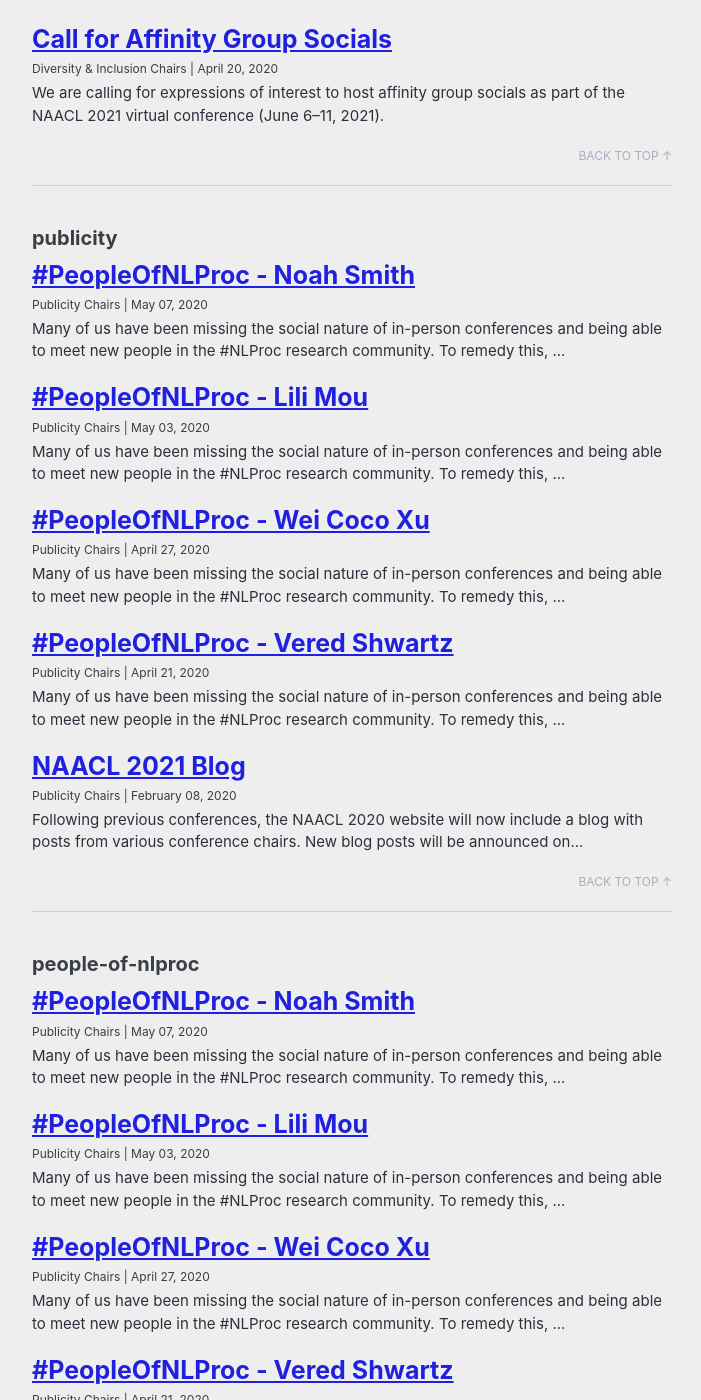
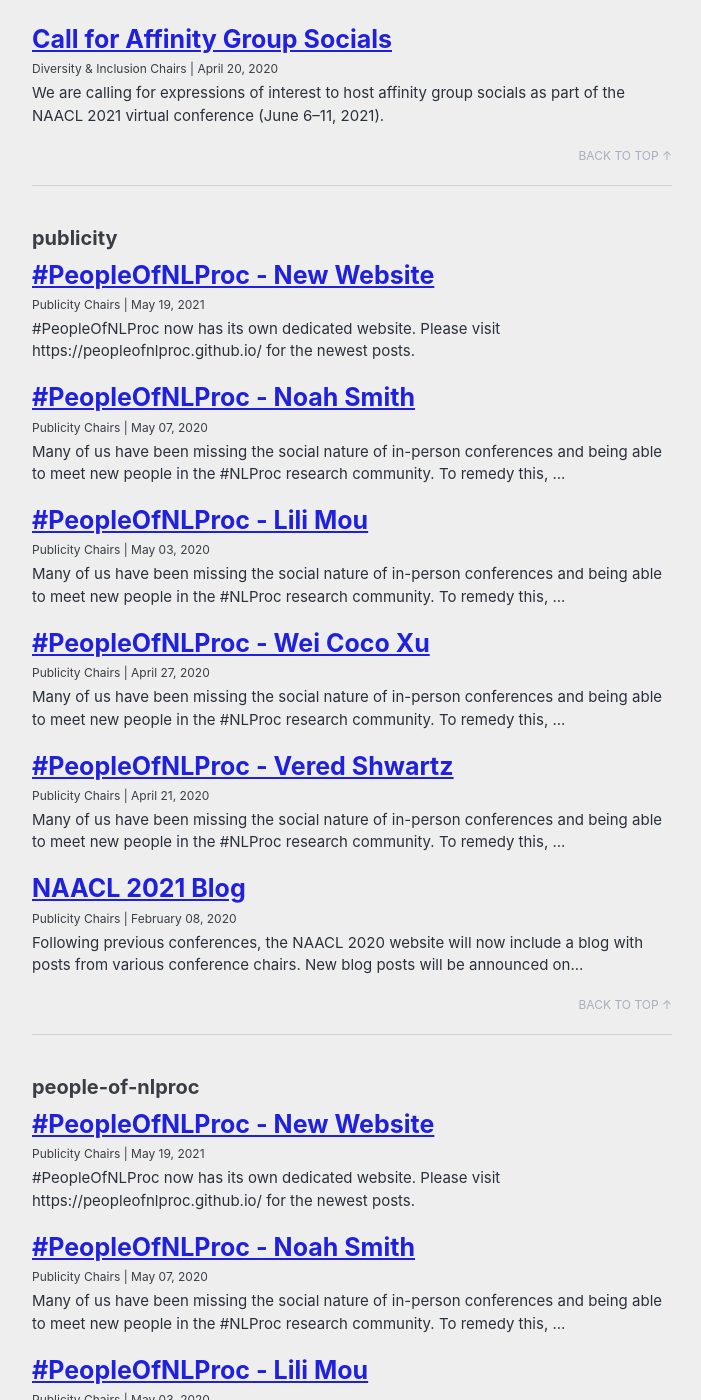
Before and after one commit to naacl-org/naacl-2021-website, a Jekyll site: the page built from _pages/tag-archive.md, in a window 1280 px wide and 1400 px high, scrolled down 2607 px. Shown: the whole window, without its empty margins (288-989 px from the left). Built offline with Jekyll 4.4.1, drawn with Linux system fonts in a browser that asks for light colours; cached includes are drawn as plain includes; nearby versions of some CDN libraries; comment, search, counter and statistics services are not loaded; some of the changed text lies outside the part shown.

Commit message:
Add blogpost about new #peopleofnlproc website and add one tutorial author.

```diff
--- /dev/null
+++ b/_posts/2021-05-19-people-of-nlproc-new-website.md
@@ -0,0 +1,16 @@
+---
+title: "#PeopleOfNLProc - New Website"
+author: publicity-chairs
+author_profile: true
+tags:
+  publicity people-of-nlproc
+categories:
+  blog
+---
+
+#PeopleOfNLProc now has its own dedicated website. Please visit <https://peopleofnlproc.github.io/> for the newest posts.
+
+For more information, please reach out to our publicity chairs:
+- Twitter: [@NAACLHLT](https://twitter.com/naaclhlt?lang=en)
+- Weibo (accessible only with a Chinese telephone number): @国际计算语言学年会ACL2021
+- email: <mailto:naacl2021-publicity@googlegroups.com>
```
Also changed, not shown: _pages/home.md (+1 -0 lines), _pages/program/tutorials.md (+1 -0 lines).
